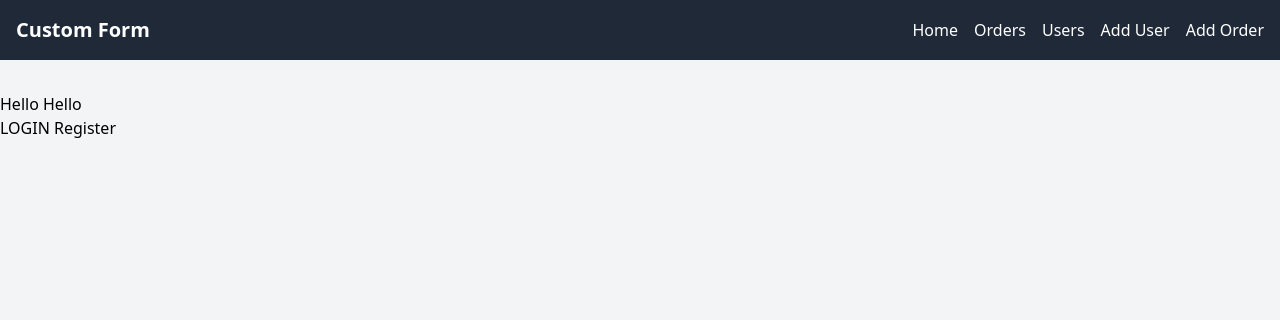
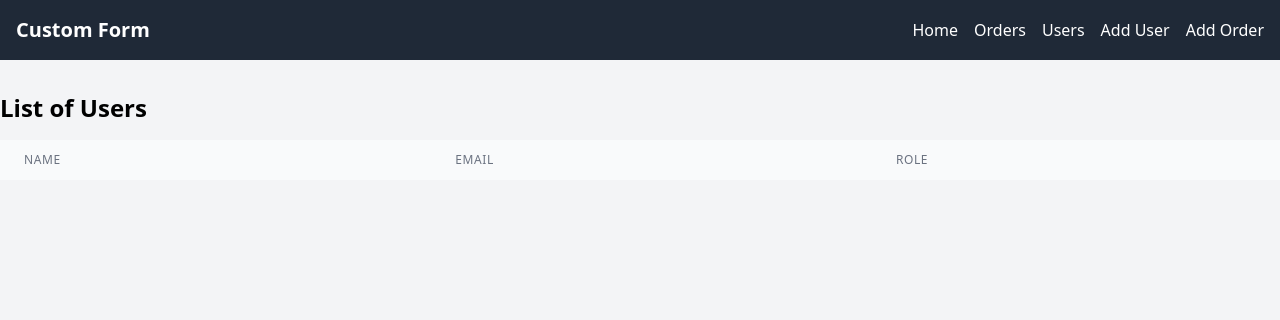
Before and after one commit to hamidroohani/Custom-Form, a PHP site: page / in a window 1280 px wide. Shown: the top 320 px of the page. Run offline with PHP 8.4, Linux system fonts and the light colour scheme; data that the repository does not hold is empty.

Commit message:
add dummy data, add column created_at

```diff
--- a/app/Controllers/HomeController.php
+++ b/app/Controllers/HomeController.php
@@ -1,13 +1,16 @@
 <?php
 
 namespace App\Controllers;
+
+use App\Models\User;
 
 class HomeController extends BaseController
 {
     public function index()
     {
-        $data = 'Hello';
+        $users = new User();
+        $users = $users->get();
 
-        $this->view("home",['data' => $data]);
+        $this->view("home",['users' => $users]);
     }
 }
--- a/docker-compose.yml
+++ b/docker-compose.yml
@@ -1,4 +1,3 @@
-version: "3.9"
 
 services:
   nginx:
--- a/resources/home.php
+++ b/resources/home.php
@@ -1,3 +1,33 @@
-<h1>Hello <?= $data ?></h1>
-<a href="/login">LOGIN</a>
-<a href="/register">Register</a>
+<h1 class="text-2xl font-bold mb-4">List of Users</h1>
+<div class="overflow-x-auto">
+    <table class="min-w-full divide-y divide-gray-200">
+        <thead class="bg-gray-50">
+        <tr>
+            <th scope="col" class="px-6 py-3 text-left text-xs font-medium text-gray-500 uppercase tracking-wider">
+                Name
+            </th>
+            <th scope="col" class="px-6 py-3 text-left text-xs font-medium text-gray-500 uppercase tracking-wider">
+                Email
+            </th>
+            <th scope="col" class="px-6 py-3 text-left text-xs font-medium text-gray-500 uppercase tracking-wider">
+                Role
+            </th>
+        </tr>
+        </thead>
+        <tbody class="bg-white divide-y divide-gray-200">
+        <?php foreach ($users as $user){ ?>
+            <tr>
+                <td class="px-6 py-4 whitespace-nowrap">
+                    <?= $user['name'] ?>
+                </td>
+                <td class="px-6 py-4 whitespace-nowrap">
+                    <?= $user['email'] ?>
+                </td>
+                <td class="px-6 py-4 whitespace-nowrap">
+                    Developer
+                </td>
+            </tr>
+        <?php } ?>
+        </tbody>
+    </table>
+</div>
--- a/resources/users/list.php
+++ b/resources/users/list.php
@@ -10,7 +10,7 @@
                 Email
             </th>
             <th scope="col" class="px-6 py-3 text-left text-xs font-medium text-gray-500 uppercase tracking-wider">
-                Role
+                Created At
             </th>
         </tr>
         </thead>
@@ -24,7 +24,7 @@
                     <?= $user['email'] ?>
                 </td>
                 <td class="px-6 py-4 whitespace-nowrap">
-                    Developer
+                    <?= $user['created_at'] ?>
                 </td>
             </tr>
         <?php } ?>
```
Also changed, not shown: docker/mysql/database.sql (+10 -2 lines), resources/orders/list.php (+12 -0 lines).
